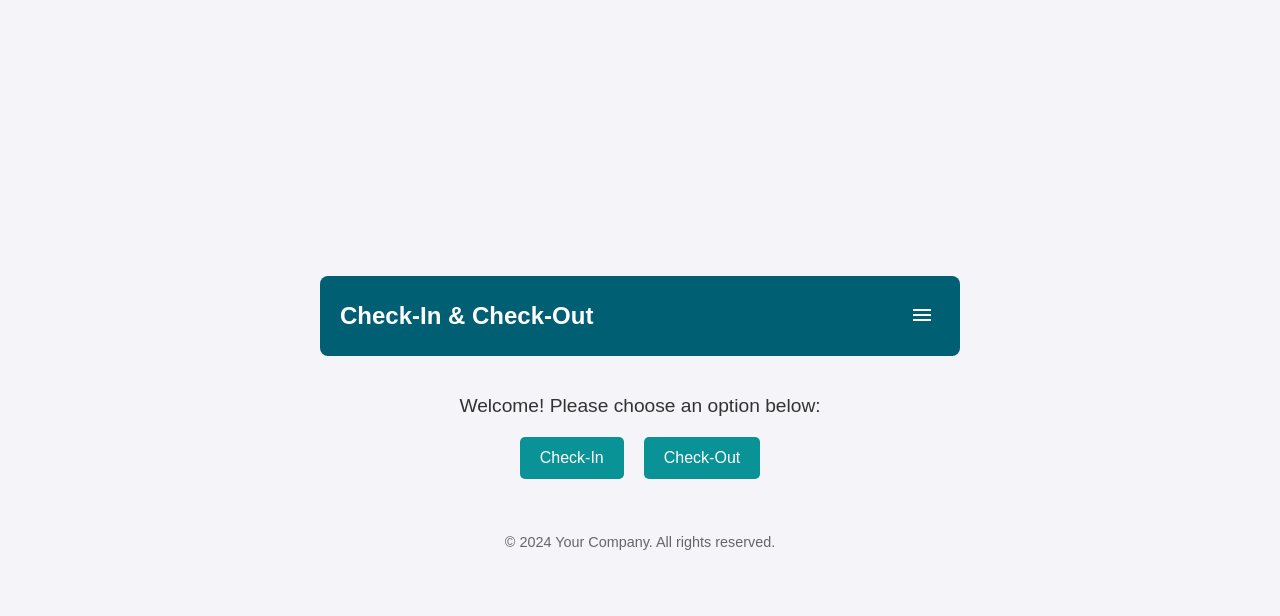
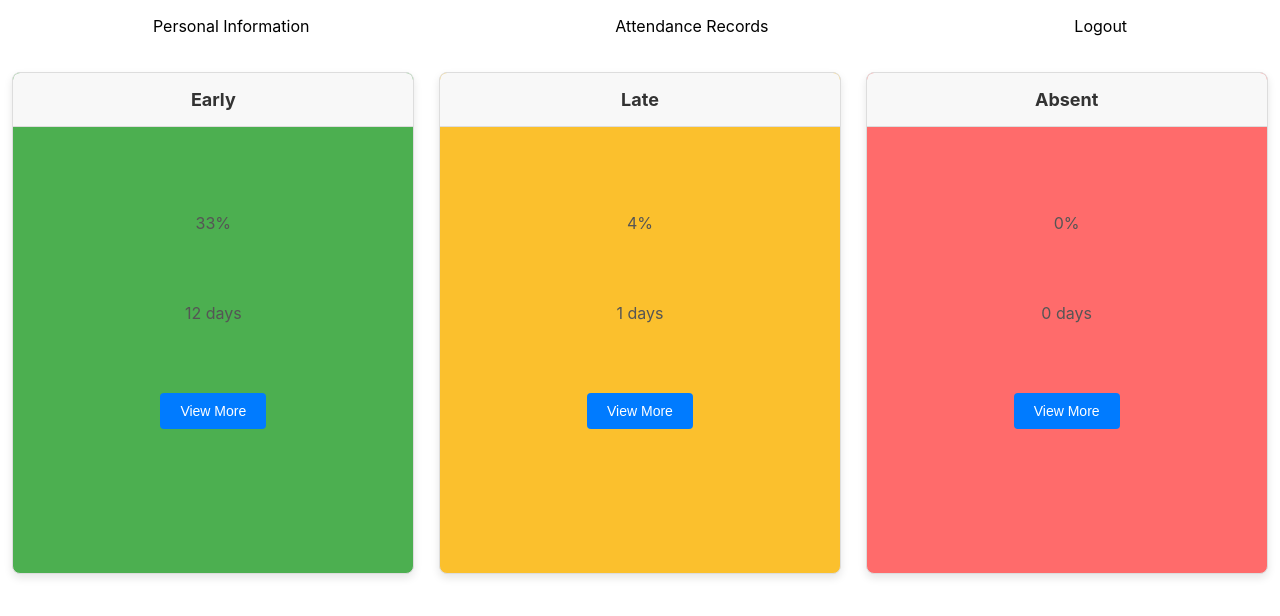
Before and after one commit to KMC10/react_sup_system, a React (Create React App) app: page / in a window 1280 px wide. Both pictures are taken after a click on the button "Login". Shown: the top 616 px of the page. Built offline with nearby package versions, Linux system fonts and the light colour scheme.

Commit message:
add pdf file

```diff
--- /dev/null
+++ b/src/components/home.jsx
@@ -0,0 +1,54 @@
+import React from "react";
+import "../styles/home.css"
+
+function Home(){
+    return(
+        <div>
+            {/*Top section of the home page*/}
+            <div className="head-section">
+                <p>Personal Information</p>
+                <p>Attendance Records</p>
+                <p>Logout</p>
+            </div>
+            {/*Main part of the page */}
+            <main>
+                <div className="cards">
+                    <div className="card early-card">
+                        <div className="card-header">
+                            <h3>Early</h3>
+                        </div>
+                        <div class="card-body">
+                            <p>33%</p>
+                            <p>12 days</p>
+                        <button class="card-button">View More</button>
+                        </div>
+                    </div>
+
+                    <div className="card late-card">
+                        <div className="card-header">
+                            <h3>Late</h3>
+                        </div>
+                        <div class="card-body">
+                        <p>4%</p>
+                        <p>1 days</p>
+                        <button class="card-button">View More</button>
+                        </div>
+                    </div>
+
+                    <div className="card absent-card">
+                        <div className="card-header">
+                            <h3>Absent</h3>
+                            </div>
+                        <div class="card-body">
+                        <p>0%</p>
+                        <p>0 days</p>
+                        <button class="card-button">View More</button>
+                        </div>
+                    </div>
+                </div>
+            </main>
+        </div>
+    )
+}
+
+export default Home;
--- a/src/components/login/login.jsx
+++ b/src/components/login/login.jsx
@@ -1,6 +1,7 @@
 import React, { useState } from "react";
 import "../../styles/login_styles/login.css";
 import Check from "../checking_comps/check"; // Import the Check component
+import Home from "../home"
 
 function Login() {
     const [isLoggedIn, setIsLoggedIn] = useState(false); // State to toggle between components
@@ -12,7 +13,7 @@ function Login() {
     return (
         <>
             {isLoggedIn ? ( // Conditional rendering
-                <Check />
+                <Home />
             ) : (
                 <div className="form-container">
                     <form className="form">
--- /dev/null
+++ b/src/styles/home.css
@@ -0,0 +1,84 @@
+.head-section {
+    display: grid;
+    grid-auto-flow: column;
+    border-width: 5px;
+    border-radius: 2px;
+}
+
+.cards {
+    display: grid;
+    grid-auto-flow: column;
+}
+
+.card {
+
+    width: 400px; /* Card width */
+    height: 500px; /* Card height */
+    border: 1px solid #ddd; /* Light border */
+    border-radius: 8px; /* Rounded corners */
+    box-shadow: 0 4px 8px rgba(0, 0, 0, 0.1); /* Subtle shadow */
+    overflow: hidden; /* Ensure child elements stay inside */
+    background-color: #fff; /* White background */
+    margin: 20px auto; /* Center the card with auto margin */
+    transition: transform 0.3s ease-in-out, box-shadow 0.3s ease-in-out; /* Smooth hover effect */
+  }
+
+  .card:hover {
+    transform: scale(1.1); /* Zoom in by 10% */
+    box-shadow: 0 8px 16px rgba(0, 0, 0, 0.2); /* Enhanced shadow on hover */
+  }
+
+
+  .card-header {
+    padding: 16px;
+    border-bottom: 1px solid #ddd; /* Separator for header */
+    background-color: #f8f8f8; /* Light grey header background */
+  }
+
+  .card-header h3 {
+    margin: 0;
+    font-size: 18px;
+    color: #333; /* Darker text for header */
+  }
+
+  .card-body {
+    padding: 16px;
+  }
+
+  .card-body p {
+    justify-content: center;
+    align-items: center;
+    margin: 0 0 16px; /* Add spacing below the text */
+    color: #555; /* Neutral text color */
+    margin-top: 70px;
+    margin-bottom: 70px;
+  }
+
+  .card-button {
+    display: inline-block;
+    padding: 10px 20px;
+    font-size: 14px;
+    color: #fff;
+    background-color: #007BFF; /* Primary blue */
+    border: none;
+    border-radius: 4px;
+    text-decoration: none;
+    cursor: pointer;
+    transition: background-color 0.3s;
+  }
+
+  .card-button:hover {
+    background-color: #0056b3; /* Darker blue on hover */
+  }
+
+  .late-card  {
+    background-color: #fbc02d; /* Red for late */
+  }
+
+  .early-card  {
+    background-color: #4caf50; /* Green for early */
+  }
+
+  .absent-card  {
+    background-color: #ff6b6b; /* Yellow for absent */
+  }
```
Also changed, not shown: 1 other file (tests, documents, lock files or other folders).
